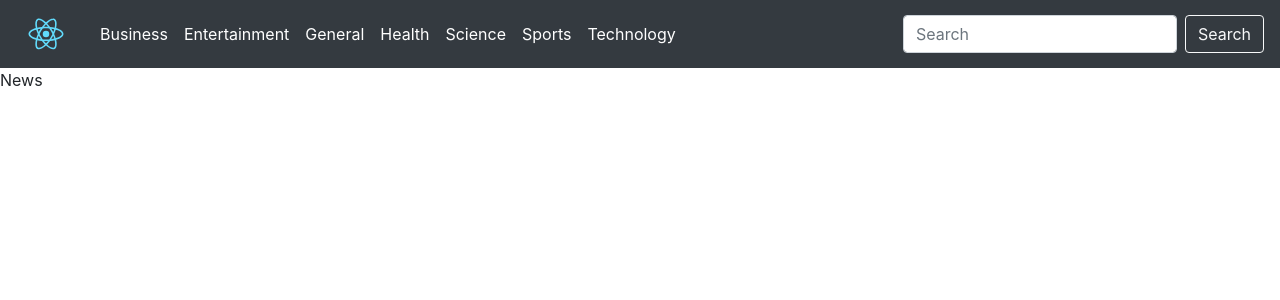
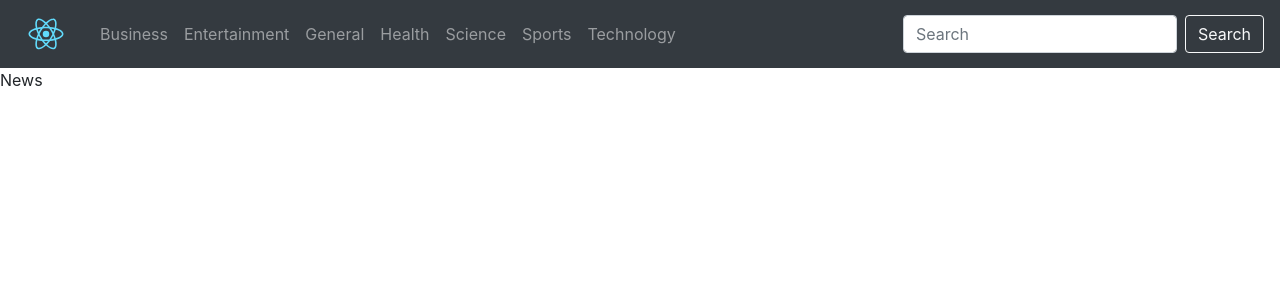
Before and after one commit to ahsanzaman2489/react-pwa, a React (Create React App) app: page /news in a window 1280 px wide. Shown: the top 300 px of the page. Built offline with nearby package versions, Linux system fonts and the light colour scheme; what react-router-redux would draw is missing.

Commit message:
service , axios integration , navigation with active link done.

```diff
--- a/package.json
+++ b/package.json
@@ -3,6 +3,7 @@
   "version": "0.1.0",
   "private": true,
   "dependencies": {
+    "axios": "^0.18.0",
     "bootstrap": "^4.3.1",
     "connected-react-router": "^6.4.0",
     "history": "^4.9.0",
--- a/src/App.js
+++ b/src/App.js
@@ -1,7 +1,5 @@
 import React, {Component} from 'react';
 import {BrowserRouter as Router, Redirect, Route, Switch} from "react-router-dom";
-
-
 
 import './style.scss';
 import logo from './logo.svg';
@@ -11,34 +9,13 @@ import Header from "./components/Header";
 
 import HomePage from "./pages/Home";
 import NewsPage from "./pages/News";
-import {connect} from "react-redux";
-import * as NewsActions from "./actions/News";
 
 
-export class AppComponent extends Component {
-    constructor(props) {
-        super(props);
-        this.state = {
-            locationPathName: window.location.pathname,
-            LocationSearch: window.location.search,
-        };
-
-    }
-
-    handleLocation = (pathname, search) => {
-        this.setState({
-            locationPathName: pathname,
-            LocationSearch: search,
-        })
-    };
-
-    render() {
-        console.log(this.props);
+ const App = () => {
     return (
         <div>
             <Router>
-                    <Header src={logo} locationPathName={this.state.locationPathName}
-                            LocationSearch={this.state.LocationSearch} handleLocation={this.handleLocation}/>
+                <Header src={logo}/>
                 <Switch>
                     <Redirect exact from="/" to="/home"/>
                     <Route exact path={'/home'} component={HomePage}/>
@@ -50,18 +27,6 @@ export class AppComponent extends Component {
             </Router>
         </div>
     )
+
 };
-};
-
-const mapStateToProps = (state) => {
-    return {
-        car: state,
-    };
-};
-
-function mapDispatchToProps(dispatch) {
-
-    return {...NewsActions}
-}
-
-export default connect(mapStateToProps,mapDispatchToProps)(AppComponent);
+export default App;
--- a/src/actions/News.js
+++ /dev/null
@@ -1,6 +0,0 @@
-export const simpleAction = () => dispatch => {
-    dispatch({
-        type: 'SIMPLE_ACTION',
-        payload: 'result_of_simple_action'
-    })
-};
--- /dev/null
+++ b/src/actions/newsActions.js
@@ -0,0 +1,11 @@
+import * as actionTypes from '../constants/actionTypes';
+import newsService from '../service';
+
+const service = newsService();
+
+export const newsList = (endPoint, query) => (dispatch) => {
+    dispatch({type: actionTypes.LOADING_CARS, isLoading: true});
+    return service.fetch(endPoint, query).then((payload) => {
+        dispatch({type: actionTypes.CARS_LIST, payload});
+    });
+};
--- a/src/components/Header.js
+++ b/src/components/Header.js
@@ -3,25 +3,23 @@ import {NavLink} from 'react-router-dom';
 import {Navbar, Nav, Form, FormControl, Button} from 'react-bootstrap';
 
 
+const HeaderComponent = (props) => {
 
-const HeaderComponent = (props) => {
-    const {src, LocationSearch, locationPathName} = props;
-    console.log(props)
+    const {src} = props;
     const categories = ["business", "entertainment", "general", "health", "science", "sports", "technology"];
-    const isActive = (locationPathName, LocationSearch, path, query) => {
-        if (path === locationPathName && query === LocationSearch) {
-            return " active";
-        } else {
-            return "";
-        }
+
+    const isActive = (match, location, path, query) => {
+        return path === location.pathname && query === location.search;
     };
+
     const renderCategories = (categories) => {
-        return categories.map((category, index) => <li key={index}><NavLink
-            to={'/news?category=' + category} /*{isActiveLink()}*/
-            exact={true}
-            className={'nav-link' + isActive(locationPathName, LocationSearch, '/news', '?category=' + category)}
-        >{category}</NavLink></li>)
+        return categories.map((category, index) => <li key={index}>
+            <NavLink to={'/news?category=' + category}
+                     isActive={(match, location) => isActive(match, location, '/news', '?category=' + category)}
+                     className={'nav-link'}>{category}</NavLink>
+        </li>)
     };
+
     return (
         <header>
             <Navbar collapseOnSelect expand="lg" bg="dark" variant="dark">
@@ -30,13 +28,6 @@ const HeaderComponent = (props) => {
                 <Navbar.Collapse id="responsive-navbar-nav">
                     <Nav className="mr-auto">
                         {renderCategories(categories)}
-                        {/*<NavDropdown title="Categories" id="collasible-nav-dropdown">*/}
-                        {/*    <NavDropdown.Item href="#action/3.1">Action</NavDropdown.Item>*/}
-                        {/*    <NavDropdown.Item href="#action/3.2">Another action</NavDropdown.Item>*/}
-                        {/*    <NavDropdown.Item href="#action/3.3">Something</NavDropdown.Item>*/}
-                        {/*    /!*<NavDropdown.Divider/>*!/*/}
-                        {/*    /!*<NavDropdown.Item href="#action/3.4">Separated link</NavDropdown.Item>*!/*/}
-                        {/*</NavDropdown>*/}
                     </Nav>
                     <Nav>
                         <Form inline>
@@ -50,5 +41,4 @@ const HeaderComponent = (props) => {
     );
 };
 
-
 export default HeaderComponent;
--- /dev/null
+++ b/src/constants/actionTypes.js
@@ -0,0 +1,5 @@
+export const CARS_LIST = 'CARS_LIST';
+export const LOADING_CARS= 'LOADING_CARS';
+export const COLORS_LIST = 'COLORS_LIST';
+export const MANUFACTURERS_LIST = 'MANUFACTURERS_LIST';
+export const CAR_DETAIL = 'CAR_DETAIL';
--- /dev/null
+++ b/src/constants/app.js
@@ -0,0 +1,6 @@
+export const HOST = "http://newsapi.org/v2/";
+export const HOST_PORT = "";
+export const NO_DATA = 'Opps...! No results found with this query';
+export const API_KEY = '8114e8e13ba945239e121238a5307ba4';
+export const FAVOURITE = 'This Car is your favourite';
+export const FOOTER_TEXT = `${new Date().getFullYear()} © AUTO1 Group`;
--- a/src/pages/Home.js
+++ b/src/pages/Home.js
@@ -1,23 +1,19 @@
 import React, {Component} from 'react';
 import {connect} from 'react-redux';
 import {bindActionCreators} from 'redux';
-import * as NewsActions from '../actions/News';
+import * as NewsActions from '../actions/newsActions';
+import newsService from '../service/index';
 
 // import {NO_DATA} from '../../constants/app';
 
 
 class HomePage extends Component {
-    state = {
-
-    };
 
     componentDidMount() {
-
+        this.props.newsList('sources');
     }
 
-
     render() {
-
         return (
 
             <div className="car-detail">
@@ -34,7 +30,7 @@ const mapStateToProps = (state) => {
 };
 
 function mapDispatchToProps(dispatch) {
-    return {...bindActionCreators({NewsActions}, dispatch)}
+    return {...bindActionCreators(NewsActions, dispatch)}
 }
 
 
--- a/src/pages/News.js
+++ b/src/pages/News.js
@@ -1,7 +1,7 @@
 import React, {Component} from 'react';
 import {connect} from 'react-redux';
 import {bindActionCreators} from 'redux';
-import * as NewsActions from '../actions/News';
+import * as NewsActions from '../actions/newsActions';
 
 // import {NO_DATA} from '../../constants/app';
 
--- /dev/null
+++ b/src/service/index.js
@@ -0,0 +1,16 @@
+import axios from 'axios';
+import * as config from '../constants/app';
+
+const newsService = () => {
+
+    const fetch = (endPoint, query = "", method = "get") => {
+        return axios(config.HOST + config.HOST_PORT + endPoint + "?apiKey=" + config.API_KEY + query, {
+            method: method,
+            mode: 'cors'
+        });
+    };
+
+    return {fetch}
+};
+
+export default newsService;
```
Also changed, not shown: 1 other file (tests, documents, lock files or other folders). Lines whose indentation alone changed are shown as unchanged.
